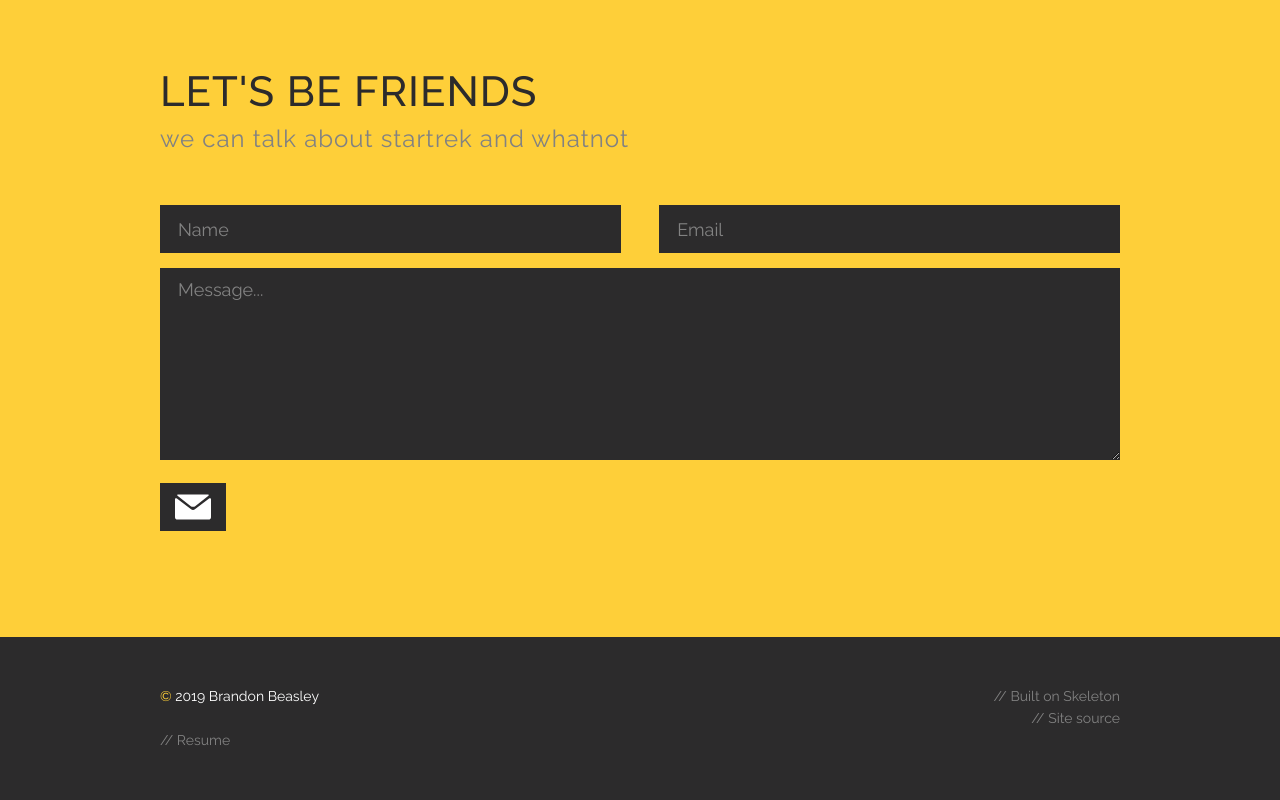
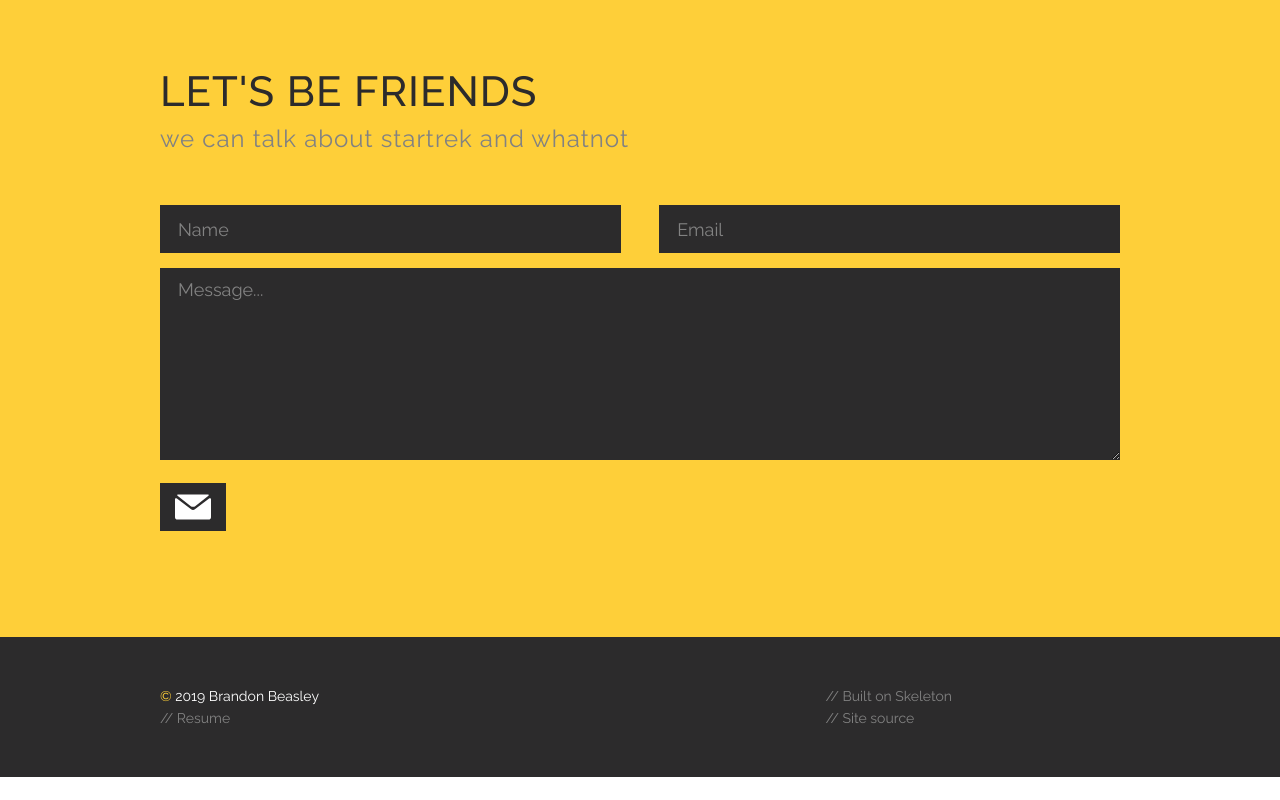
Before and after one commit to beasleyb/Portfolio, a plain HTML site: page index.html in a window 1280 px wide. Shown: the part 1950-2750 px from the top of the page. After the commit the page ends 2727 px from the top, so only its background shows below. Drawn offline with nearby package versions, Linux system fonts and the light colour scheme.

Commit message:
Update index.html

```diff
--- a/index.html
+++ b/index.html
@@ -299,12 +299,11 @@
 		<div class="footer">
 			<div class="container">
 				<div class="row">
-					<div class="seven columns">
+					<div class="eight columns">
 						<span class="block"><span class="text-yellow">©</span> 2019 Brandon Beasley</span>
-						<br>
 						<a class="text-alt-grey inline-block" href="img/beasley_resume_2018.pdf">// Resume</a>
 					</div>
-					<div class="five columns copyright">
+					<div class="four columns">
 						<a class="text-alt-grey inline-block" href="http://getskeleton.com">// Built on Skeleton</a>
 						<br>
 						<a class="text-alt-grey inline-block" href="https://github.com/beasleyb/portfolio">// Site source</a>
```
